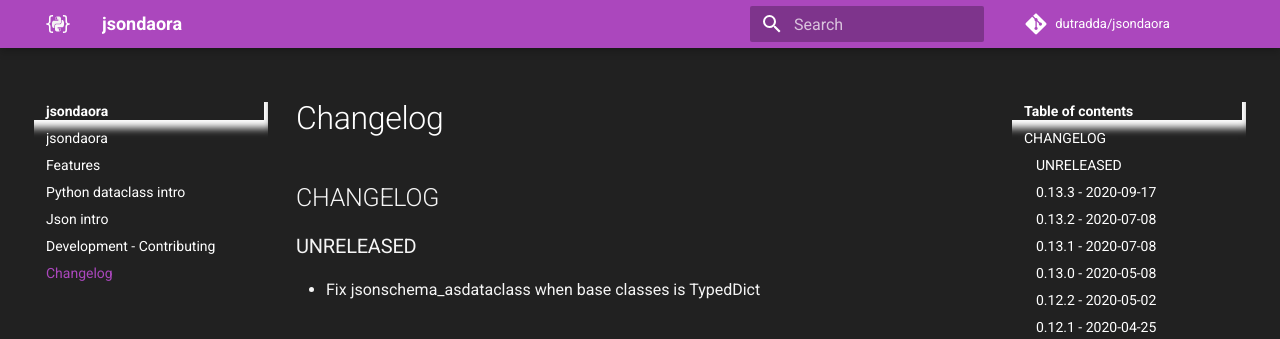
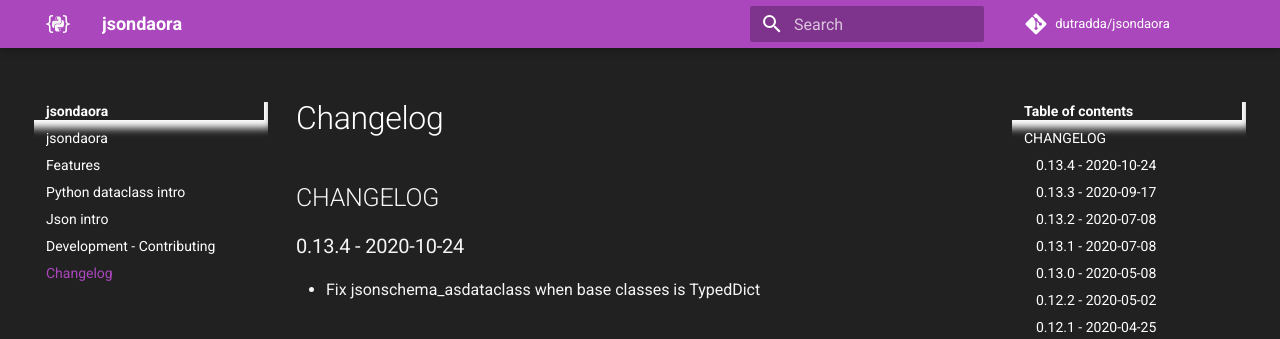
Before and after one commit to dutradda/jsondaora, an MkDocs documentation site: the page built from docs/changelog.md, in a window 1280 px wide and 900 px high. Shown: the top 339 px of the window. Built offline with MkDocs 1.6.1 and Material for MkDocs 9.7.7, drawn with Linux system fonts in a browser that asks for light colours; comment, search, counter and statistics services are not loaded.

Commit message:
Update CHANGELOG

```diff
--- a/docs/changelog.md
+++ b/docs/changelog.md
@@ -1,6 +1,6 @@
 ## CHANGELOG
 
-### UNRELEASED
+### 0.13.4 - 2020-10-24
 
  - Fix jsonschema_asdataclass when base classes is TypedDict
 
```
Also changed, not shown: CHANGELOG.md (+1 -1 lines).
